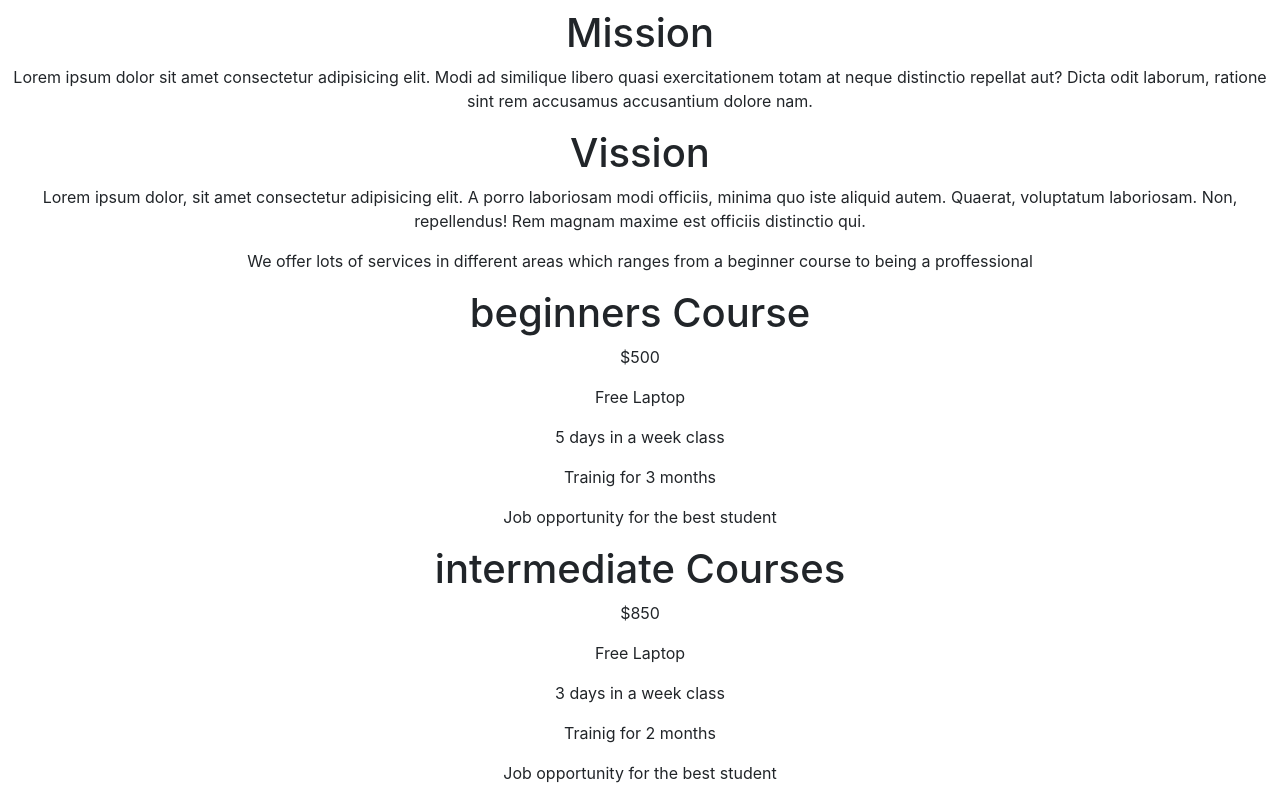
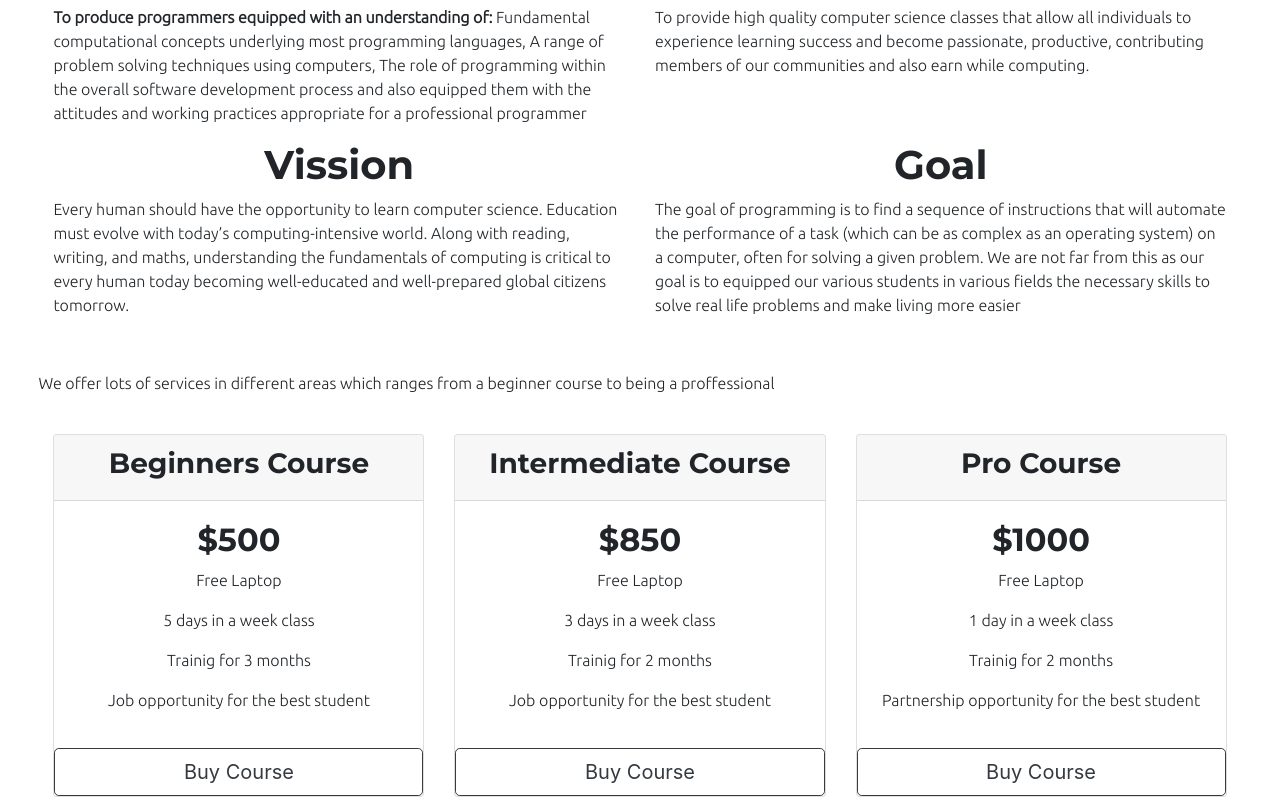
Before and after one commit to codewithdeeny/CWD-Academy, a plain HTML site: page cwd academy/index.html in a window 1280 px wide. Shown: the part 746-1545 px from the top of the page. Drawn offline with nearby package versions, Linux system fonts and the light colour scheme.

Commit message:
our services completed

```diff
--- a/cwd academy/css/style.css
+++ b/cwd academy/css/style.css
@@ -38,3 +38,30 @@ body {
 .body-img {
   width: 600px;
 }
+
+/* About us section */
+.about {
+  padding-top: 60px;
+  margin: 3%;
+  font-family: montserrat;
+}
+.about-paragraph {
+  text-align: left;
+  font-family: ubuntu;
+}
+
+/* Our services section */
+.our-services {
+  margin: 3%;
+}
+.our-services-paragraph {
+  text-align: left;
+  font-family: ubuntu;
+  margin: 3%;
+}
+.card-bighead {
+  font-family: montserrat;
+}
+.card-input {
+  font-family: ubuntu;
+}
--- a/cwd academy/index.html
+++ b/cwd academy/index.html
@@ -108,32 +108,49 @@
     <!-- About us section -->
 
     <section id="">
-      <div>
-        <div>
+      <div class="row about">
+        <div class="col-lg-6 col-md-6 col-sm-12">
           <h1>Aim</h1>
-          <p>
-            Lorem ipsum dolor sit amet consectetur, adipisicing elit. Dolore
-            illo exercitationem possimus tempora? Ipsam quaerat soluta illo
-            libero incidunt cupiditate! Eligendi necessitatibus perferendis
-            eveniet dolorum eos quo quibusdam natus voluptatem!
+          <p class="about-paragraph">
+            <strong
+              >To produce programmers equipped with an understanding of:</strong
+            >
+
+            Fundamental computational concepts underlying most programming
+            languages, A range of problem solving techniques using computers,
+            The role of programming within the overall software development
+            process and also equipped them with the attitudes and working
+            practices appropriate for a professional programmer
           </p>
         </div>
-        <div>
+        <div class="col-lg-6 col-md-6 col-sm-12">
           <h1>Mission</h1>
-          <p>
-            Lorem ipsum dolor sit amet consectetur adipisicing elit. Modi ad
-            similique libero quasi exercitationem totam at neque distinctio
-            repellat aut? Dicta odit laborum, ratione sint rem accusamus
-            accusantium dolore nam.
+          <p class="about-paragraph">
+            To provide high quality computer science classes that allow all
+            individuals to experience learning success and become passionate,
+            productive, contributing members of our communities and also earn
+            while computing.
           </p>
         </div>
-        <div>
+        <div class="col-lg-6 col-md-6 col-sm-12">
           <h1>Vission</h1>
-          <p>
-            Lorem ipsum dolor, sit amet consectetur adipisicing elit. A porro
-            laboriosam modi officiis, minima quo iste aliquid autem. Quaerat,
-            voluptatum laboriosam. Non, repellendus! Rem magnam maxime est
-            officiis distinctio qui.
+          <p class="about-paragraph">
+            Every human should have the opportunity to learn computer science.
+            Education must evolve with today’s computing-intensive world. Along
+            with reading, writing, and maths, understanding the fundamentals of
+            computing is critical to every human today becoming well-educated
+            and well-prepared global citizens tomorrow.
+          </p>
+        </div>
+        <div class="col-lg-6 col-md-6 col-sm-12">
+          <h1>Goal</h1>
+          <p class="about-paragraph">
+            The goal of programming is to find a sequence of instructions that
+            will automate the performance of a task (which can be as complex as
+            an operating system) on a computer, often for solving a given
+            problem. We are not far from this as our goal is to equipped our
+            various students in various fields the necessary skills to solve
+            real life problems and make living more easier
           </p>
         </div>
       </div>
@@ -141,35 +158,51 @@
     <!-- our services section -->
     <section id="">
       <div>
-        <p>
+        <p class="our-services-paragraph">
           We offer lots of services in different areas which ranges from a
           beginner course to being a proffessional
         </p>
-      </div>
-      <div>
-        <h1>beginners Course</h1>
-        <p>$500</p>
-        <p>Free Laptop</p>
-        <p>5 days in a week class</p>
-        <p>Trainig for 3 months</p>
-        <p>Job opportunity for the best student</p>
-      </div>
-      <div>
-        <h1>intermediate Courses</h1>
-        <p>$850</p>
-        <p>Free Laptop</p>
-        <p>3 days in a week class</p>
-        <p>Trainig for 2 months</p>
-        <p>Job opportunity for the best student</p>
-      </div>
-      <div>
-        <h1>Pro Courses</h1>
-        <p>$1000</p>
-        <p>Free Laptop</p>
-        <p>1 day in a week class</p>
-        <p>Trainig for 2 months</p>
-        <p>Partnership opportunity for the best student</p>
-      </div>
+      <div class="row our-services">
+        <div class="col-lg-4">
+          <div class="card">
+            <div class="card-header"><h3 class="card-bighead">Beginners Course</h3></div>
+            <div class="card-body">
+              <h2 class="card-bighead">$500</h2>
+              <p class="card-input">Free Laptop</p>
+              <p class="card-input">5 days in a week class</p>
+              <p class="card-input">Trainig for 3 months</p>
+              <p class="card-input">Job opportunity for the best student</p>
+            </div>
+            <a href="#" type="button" class="btn btn-lg btn-outline-dark">Buy Course</a>
+          </div>
+        </div>
+        <div class="col-lg-4">
+          <div class="card">
+            <div class="card-header"><h3 class="card-bighead">Intermediate Course</h3></div>
+            <div class="card-body">
+              <h2 class="card-bighead">$850</h2>
+              <p class="card-input">Free Laptop</p>
+              <p class="card-input">3 days in a week class</p>
+              <p class="card-input">Trainig for 2 months</p>
+              <p class="card-input">Job opportunity for the best student</p>
+            </div>
+            <a href="#" type="button" class="btn btn-lg btn-outline-dark">Buy Course</a>
+          </div>
+        </div>
+
+        <div class="col-lg-4">
+          <div class="card">
+            <div class="card-header"><h3 class="card-bighead">Pro Course</h3></div>
+            <div class="card-body">
+              <h2 class="card-bighead">$1000</h2>
+              <p class="card-input">Free Laptop</p>
+              <p class="card-input">1 day in a week class</p>
+              <p class="card-input">Trainig for 2 months</p>
+              <p class="card-input">Partnership opportunity for the best student</p>
+            </div>
+            <a href="#" type="button" class="btn btn-lg btn-outline-dark">Buy Course</a>
+          </div>
+        </div>
     </section>
     <!-- Testimonies section -->
     <section>
```
